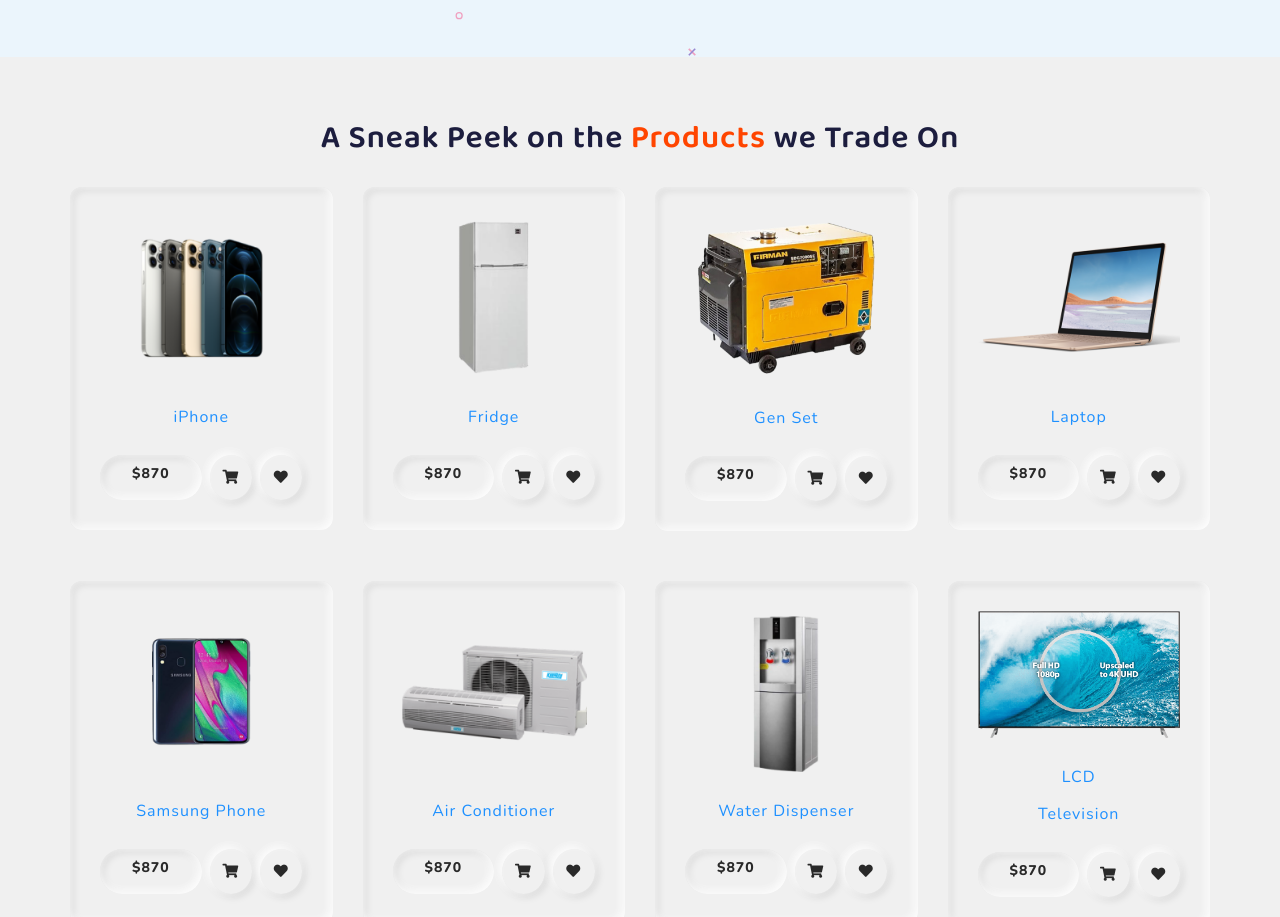
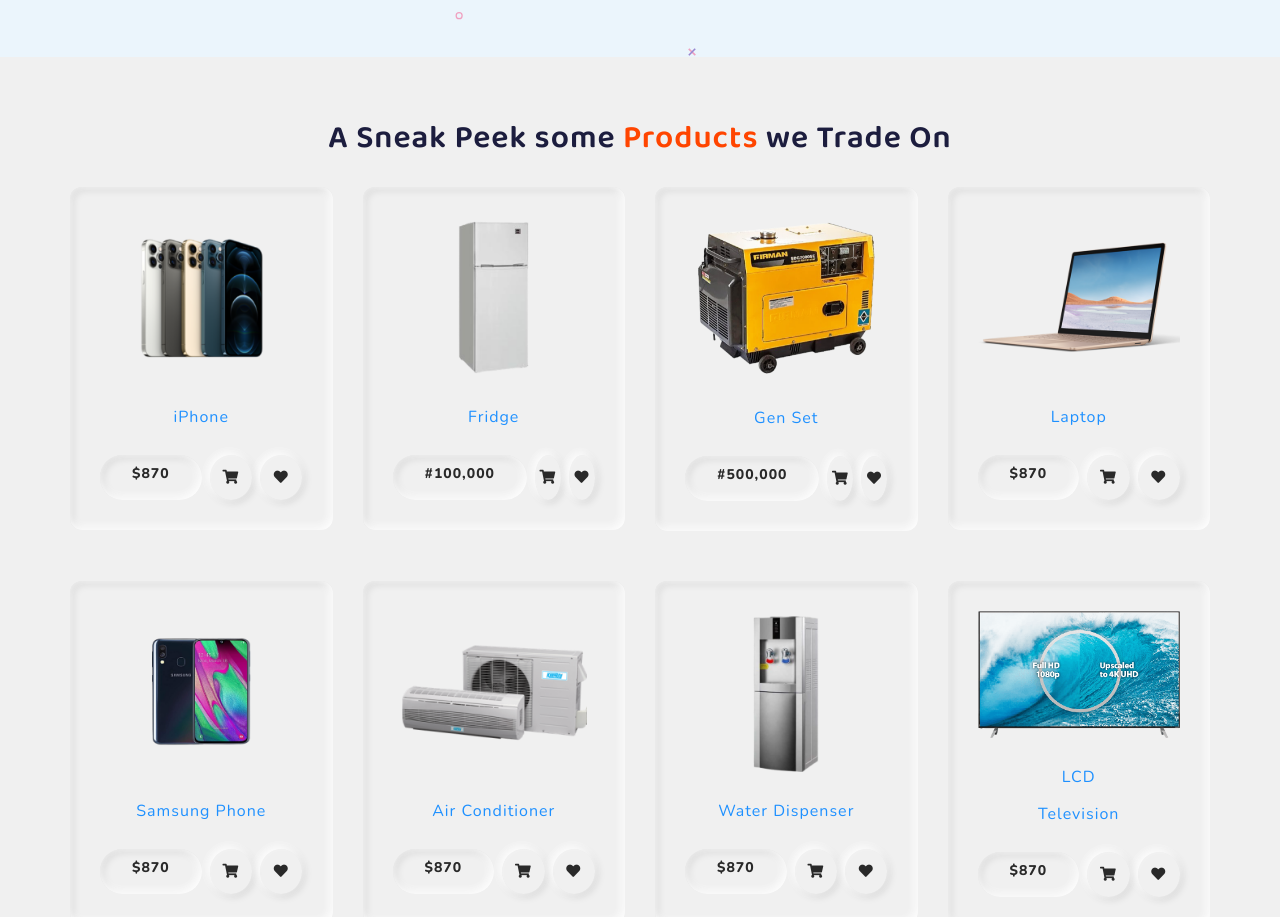
Before and after one commit to digitbase365/bishtrade_countdown, a plain HTML site: page index.html in a window 1280 px wide. Shown: the part 3703-4620 px from the top of the page. Drawn offline with Linux system fonts and the light colour scheme; animation ran at ten frames a second.

Commit message:
Started Adding prices in naira

```diff
--- a/index.html
+++ b/index.html
@@ -354,7 +354,7 @@
     <div class="row">
       <div class="col-xl-12">
         <div class="section-title">
-          <h2 class="highlight">A Sneak Peek on the <span>Products</span> we Trade On</h2>
+          <h2 class="highlight">A Sneak Peek some <span>Products</span> we Trade On</h2>
         </div>
       </div>
     </div>
@@ -389,7 +389,7 @@
             <h3><a href="#0">Fridge</a></h3>
           </div>
           <div class="product-btns">
-            <a href="#0" class="btn-small mr-2">$870</a>
+            <a href="#0" class="btn-small mr-2">#100,000</a>
             <a href="#0" class="btn-round mr-2">
               <i class="fa fa-shopping-cart"></i>
             </a>
@@ -408,7 +408,7 @@
             <h3><a href="#0">Gen Set</a></h3>
           </div>
           <div class="product-btns">
-            <a href="#0" class="btn-small mr-2">$870</a>
+            <a href="#0" class="btn-small mr-2">#500,000</a>
             <a href="#0" class="btn-round mr-2">
               <i class="fa fa-shopping-cart"></i>
             </a>
```
